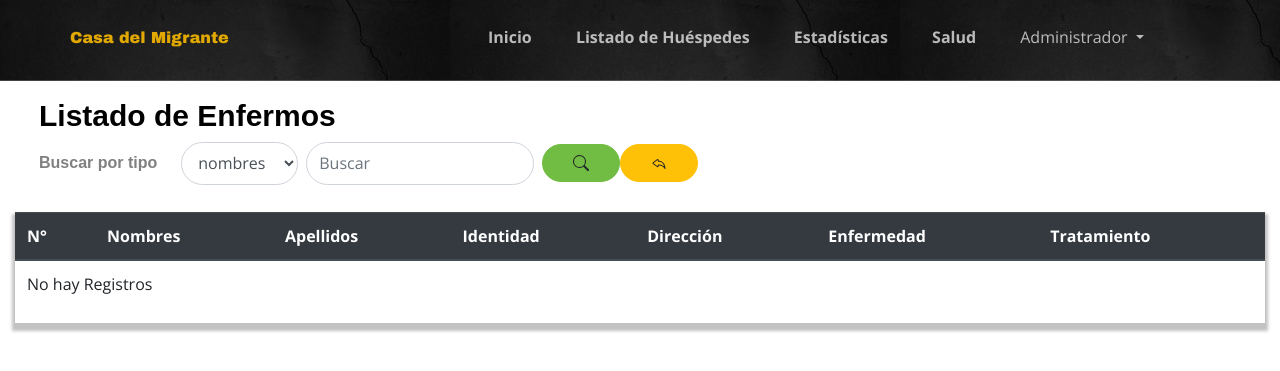
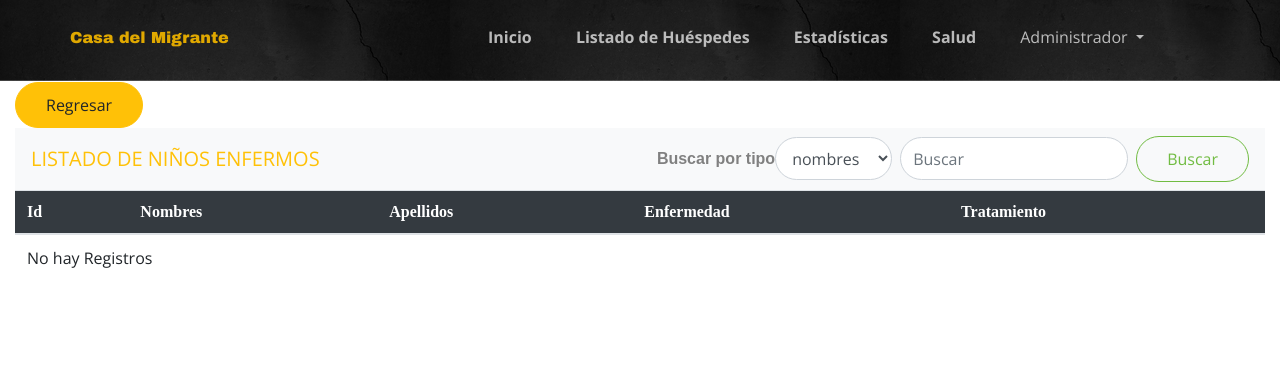
Before and after one commit to Dream-Logic/Proyecto_Casa_del_Migrante, a Laravel app: page /saludDi in a window 1280 px wide. Shown: the top 371 px of the page. Run offline with Laravel 8, Linux system fonts and the light colour scheme; a user stored in the database is signed in; data comes from the database, SQL or seed files in the repository; data that the repository does not hold is empty; some web fonts are replaced.

Commit message:
Actualice listado huespedes en el area del director.

```diff
--- a/resources/views/SaludDirect.blade.php
+++ b/resources/views/SaludDirect.blade.php
@@ -14,11 +14,13 @@
         <!-- CSRF Token -->
         <meta name="csrf-token" content="{{ csrf_token() }}">
     </head>
-    <div class="w3-container w3-teal mx-4" style="font-family: 'Raleway', sans-serif;">
-        <h6 class="mt-3" style="font-size: 30px; color: black;"><b>Listado de Enfermos</b></h6>
-    </div>
+    <a class="btn btn-success btn-warning" href="{{route('dire.access')}}">Regresar</a>
+    <nav class="navbar navbar-expand-lg navbar-light bg-light">
+
+        <a class="navbar-brand text-warning" href="#">LISTADO DE NIÑOS ENFERMOS</a>
     <form class="form-inline my-2 my-lg-0 ml-auto">
-        <div class="mx-4">
+
+        <div class="">
             <label class="card-title">Buscar por tipo</label>
         </div>
         <select name="tipo" class="form-control mr-sm-2" id="exampleFormControlSelect1">
@@ -28,27 +30,18 @@
             <option>identidad</option>
         </select>
         <input class="form-control mr-sm-2" name="buscarpor" type="search" aria-label="Search" placeholder="Buscar">
-        <button class="btn btn-success" type="submit">
-            <img src="/imagenes/iconos/buscar.svg" class="svg" width="25">
-        </button>
-        <a class="btn btn-warning" href="{{route('index.index')}}">
-            <img src="/imagenes/iconos/restaurar.svg" class="svg" width="30">
-        </a>
+        <button class="btn btn-outline-success" type="submit">Buscar</button>
     </form>
-    <br>
-    <div class="table-responsive" style="-moz-box-shadow: 0px 5px 3px 3px rgba(194,194,194,1);
-    box-shadow: 0px 5px 3px 3px rgba(194,194,194,1);">
-        <table class="table ruler-vertical table-hover mx-sm-0 ">
-            <thead class="thead-dark">
-            <tr>
-                <th scope="col">N°</th>
-                <th scope="col">Nombres</th>
-                <th scope="col">Apellidos</th>
-                <th scope="col">Identidad</th>
-                <th scope="col">Dirección</th>
-                <th scope="col">Enfermedad</th>
-                <th scope="col">Tratamiento</th>
-            </tr>
+    </nav>
+    <table class="table" >
+        <thead>
+        <tr class="w3-hover-green">
+            <th class="bg-dark text-white" style="font-family: 'Times New Roman'" scope="col">Id</th>
+            <th class="bg-dark text-white"style="font-family: 'Times New Roman'"  scope="col">Nombres</th>
+            <th class="bg-dark text-white" style="font-family: 'Times New Roman'"  scope="col">Apellidos</th>
+            <th class="bg-dark text-white"style="font-family: 'Times New Roman'"   scope="col">Enfermedad</th>
+            <th class="bg-dark text-white" style="font-family: 'Times New Roman'"  scope="col">Tratamiento</th>
+        </tr>
             </thead>
             <tbody>
             @forelse($listados as $huesped)
@@ -56,8 +49,6 @@
                 <th scope="row">{{ $huesped->id }}</th>
                 <td>{{ $huesped->nombres}} </td>
                 <td> {{ $huesped->apellidos }}</td>
-                <td> {{ $huesped->identidad }}</td>
-                <td> {{ $huesped->direccion }}</td>
                 <td>{{ $huesped->enfermedad }}</td>
                 <td>{{ $huesped->tratamiento}}</td>
       </tr>
```
